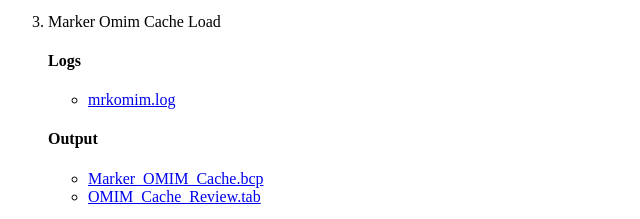
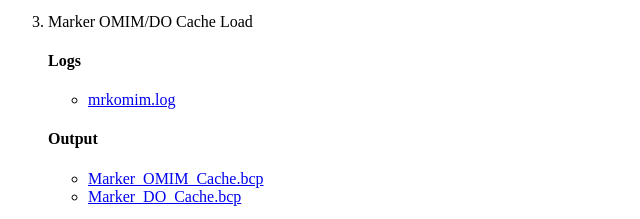
Before and after one commit to mgijax/mrkcacheload, a plain HTML site: page index.html in a window 1280 px wide. Shown: the part 470-689 px from the top of the page, 0-640 px from the left. Drawn offline with Linux system fonts and the light colour scheme.

Commit message:
TR12427/Disase Ontology (DO)

```diff
--- a/index.html
+++ b/index.html
@@ -25,7 +25,7 @@ Marker Cache Loads
     <LI><a HREF="/data/loads/mgi/mrkcacheload/output/MRK_Location_Cache.bcp">MRK_Location_Cache.bcp</A>
 </UL>
 <p>
-<LI>Marker Omim Cache Load
+<LI>Marker OMIM/DO Cache Load
     <H4>Logs</H4>
     <UL>
     <LI><A HREF="/data/loads/mgi/mrkcacheload/logs/mrkomim.log">mrkomim.log</A>
@@ -33,7 +33,7 @@ Marker Cache Loads
     <H4>Output</H4>
     <UL>
     <LI><A HREF="/data/loads/mgi/mrkcacheload/output/MRK_OMIM_Cache.bcp">Marker_OMIM_Cache.bcp</A>
-    <LI><A HREF="/data/loads/mgi/mrkcacheload/output/OMIM_Cache_Review.tab">OMIM_Cache_Review.tab</a>
+    <LI><A HREF="/data/loads/mgi/mrkcacheload/output/MRK_DO_Cache.bcp">Marker_DO_Cache.bcp</A>
     </UL>
 <P>
 <LI>Auto-E (Automated Marker to Probe Associations) Load
```
